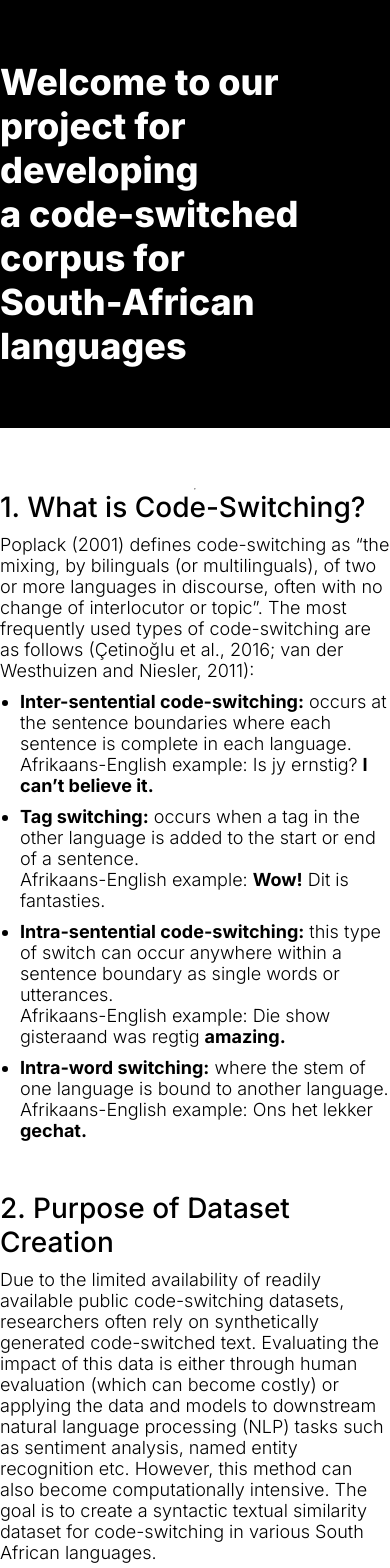
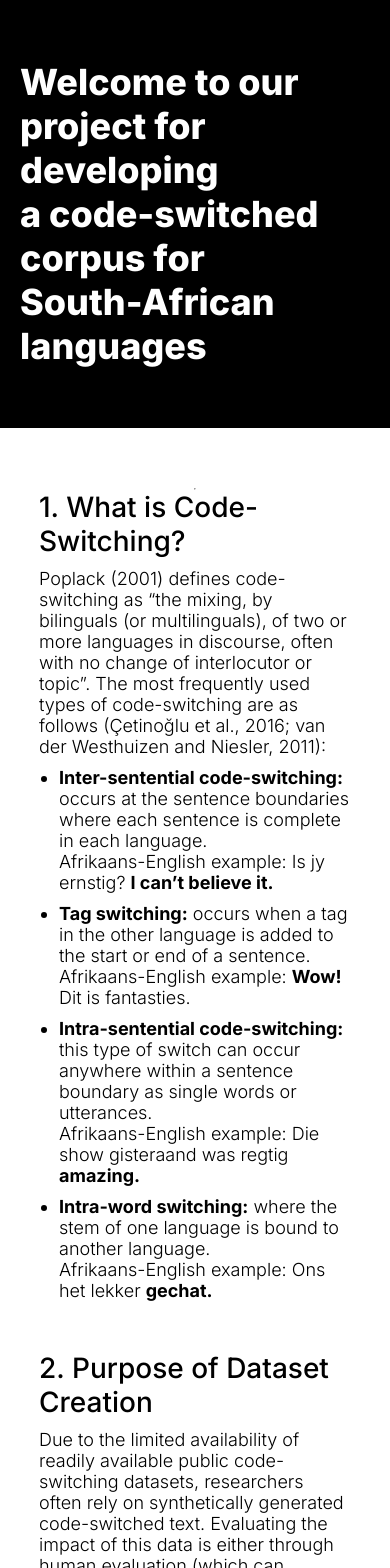
Before and after one commit to AdieCode/code-switching, a Nuxt app: page / in a window 390 px wide. Shown: the top 1568 px of the page. Built offline with nearby package versions, Linux system fonts and the light colour scheme.

Commit message:
some style changes :)

```diff
--- a/components/route-button.vue
+++ b/components/route-button.vue
@@ -1,5 +1,5 @@
 <template>
-    <div class="info-container" @click="redirect">
+    <div class="button-container" @click="redirect">
         <p>{{ text }}</p>
         <div class="animated-background"></div>
     </div>
@@ -25,7 +25,7 @@ function redirect() {
 </script>
 
 <style lang="css" scoped>
-.info-container{
+.button-container{
     padding: 20px;
     display: flex;
     justify-content: center;
@@ -35,7 +35,7 @@ function redirect() {
     cursor: pointer;
 }
 
-.info-container p{
+.button-container p{
     font-size: 24px;
     font-weight: 400;
     transition: 0.1s;
@@ -52,25 +52,25 @@ function redirect() {
     transition: 0.14s;
 }
 
-.info-container:hover .animated-background{
+.button-container:hover .animated-background{
     height: 100%;
 }
 
-.info-container:hover p{
+.button-container:hover p{
     color: #fff;
 }
 
 @media (max-width: 768px) {
-    .info-container {
-        min-width: 280px;
-        min-height: 50px;
+    .button-container {
+        width: 180px;
+        height: 30px;
         top: 10px;
         right: 10px;
         left: 10px;
         margin: 0 auto;
     }
 
-    .info-container p {
+    .button-container p {
         font-size: 18px;
     }
 }
--- a/pages/index.vue
+++ b/pages/index.vue
@@ -66,6 +66,7 @@ h1 {
     font-size: 36px;
     font-weight: 800;
     text-align: start !important;
+    margin: 20px;
     margin-top: 60px;
     margin-bottom: 60px;
     text-align: center;
@@ -73,7 +74,7 @@ h1 {
 }
 
 section {
-    width: 100%;
+    width: 80%;
     max-width: 800px;
     margin-bottom: 40px;
 }
@@ -101,4 +102,19 @@ li {
     margin-bottom: 10px;
 }
 
+@media (max-width: 768px) {
+    .info-container {
+        min-width: 280px;
+        min-height: 50px;
+        top: 10px;
+        right: 10px;
+        left: 10px;
+        margin: 0 auto;
+    }
+
+    .info-container p {
+        font-size: 18px;
+    }
+}
+
 </style>
--- a/pages/requirements.vue
+++ b/pages/requirements.vue
@@ -24,6 +24,14 @@ const sentenceManager = useSentenceManager();
 function setAgeRange(ageRange) {
     sentenceManager.savePreferences(ageRange, sentenceManager.userPreferences.tc);
 }
+
+onMounted(() => {
+    console.log("Component mounted!");
+    if (sentenceManager.userPreferences.ageRange === 'none') {
+        console.log("Logic ran!");
+        sentenceManager.savePreferences('18-24', sentenceManager.userPreferences.tc);
+    }
+});
 </script>
 
 <style scoped>
@@ -38,9 +46,18 @@ function setAgeRange(ageRange) {
     text-align: center;
 }
 
+h1 {
+    font-size: 24px;
+    font-weight: 800;
+    width: 80%;
+    margin: auto;
+    margin-top: 16px;
+    margin-bottom: 40px;
+}
+
 h2 {
-    font-size: 24px;
-    font-weight: 400;
+    font-size: 20px;
+    font-weight: 300;
     margin-top: 16px;
     margin-bottom: 40px;
 }
--- a/pages/tc.vue
+++ b/pages/tc.vue
@@ -65,7 +65,7 @@ const sentenceManager = useSentenceManager();
 
 function agreeToTerms() {
     console.log("Are you sure you want to proceed?");
-    sentenceManager.savePreferences(sentenceManager.userPreferences.ageRange, true);
+    sentenceManager.savePreferences('none', true);
 }
 </script>
 
@@ -92,6 +92,7 @@ h1 {
     font-size: 36px;
     font-weight: 800;
     text-align: start !important;
+    margin: 20px;
     margin-top: 60px;
     margin-bottom: 60px;
     text-align: center;
@@ -100,7 +101,7 @@ h1 {
 
 
 section {
-    width: 100%;
+    width: 80%;
     max-width: 800px;
     margin-bottom: 40px;
 }
```
